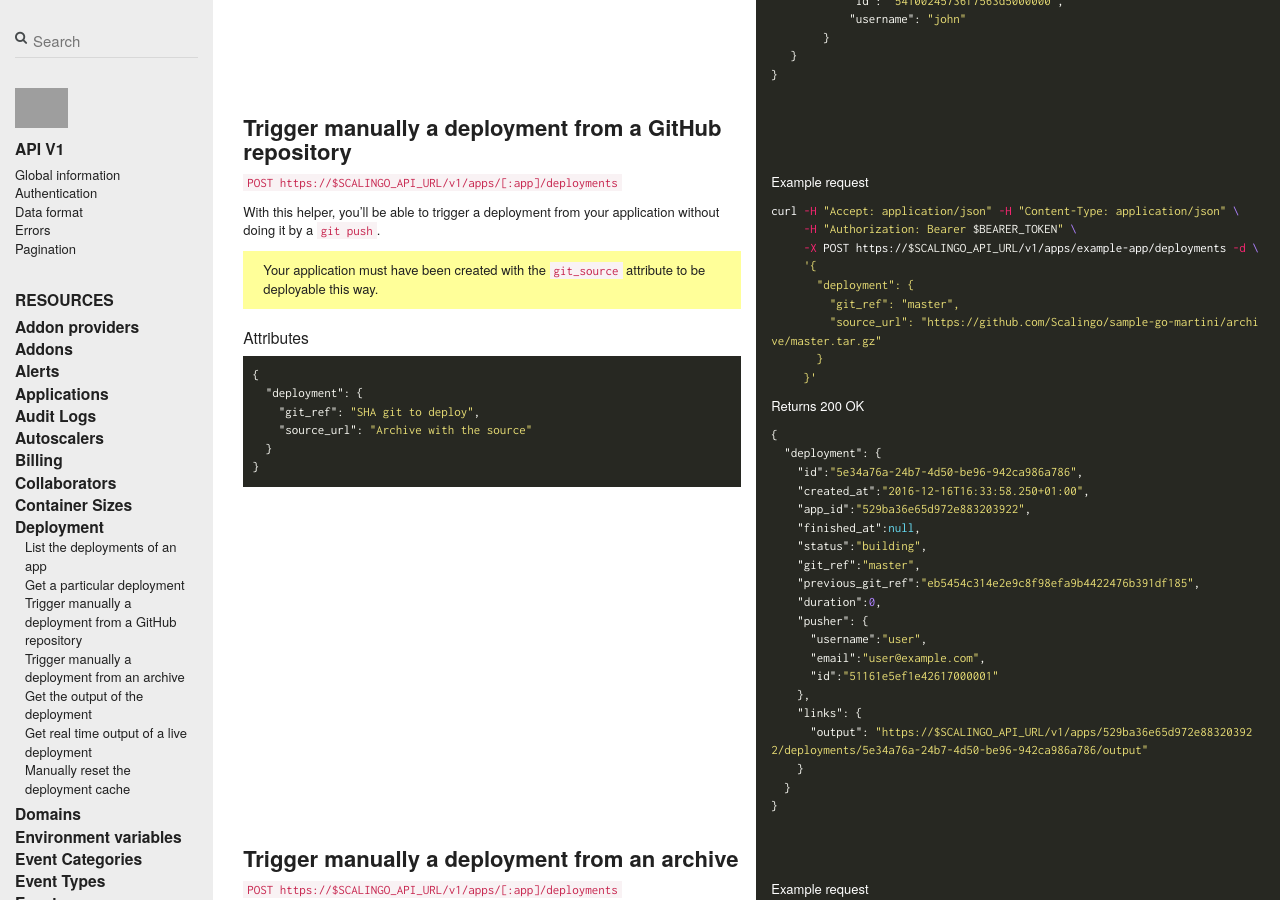
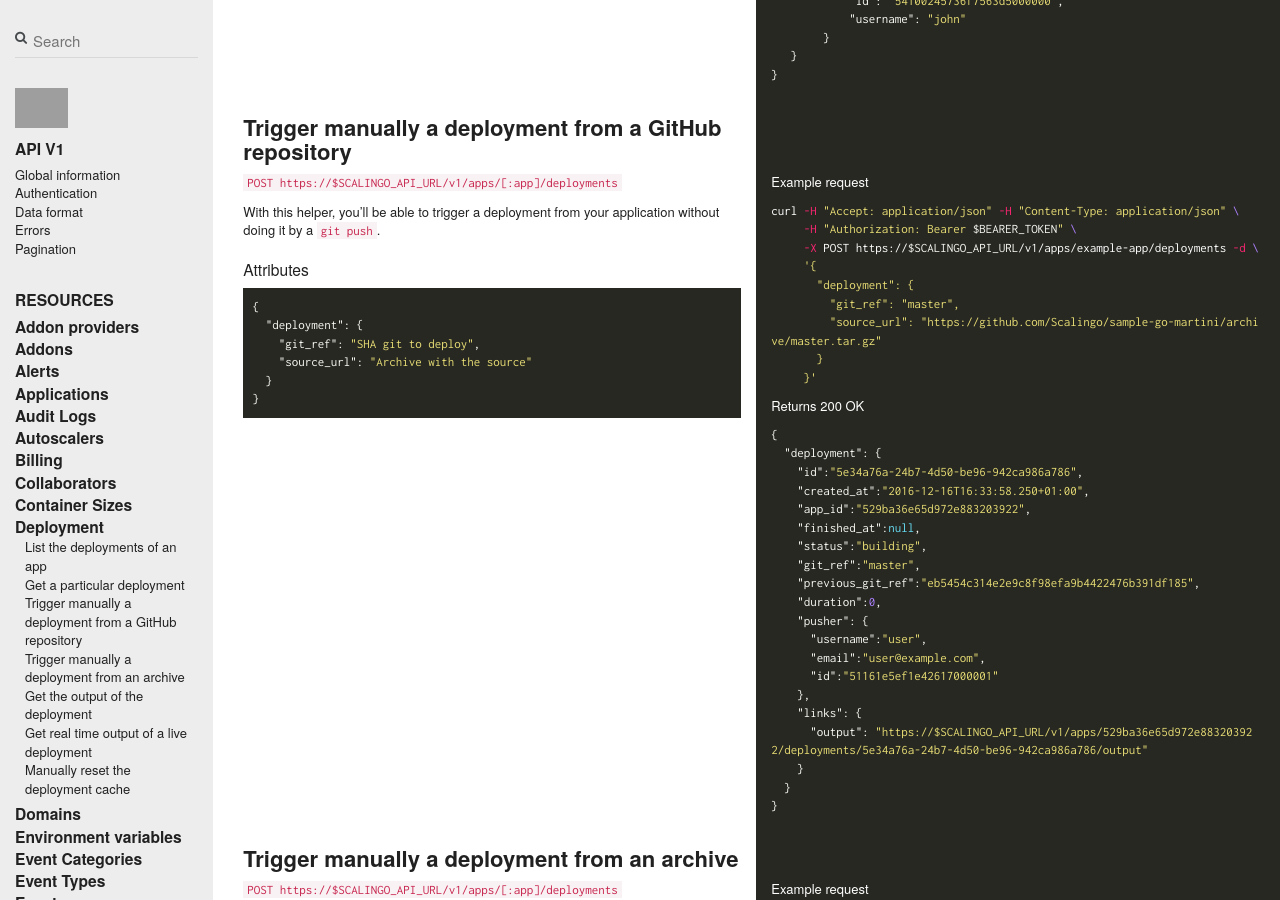
Before and after one commit to jdauphant/developers-documentation, a Jekyll site: the page built from _scalingo_api/deployments.md, in a window 1280 px wide and 900 px high, scrolled down 1750 px. Built offline with Jekyll 4.4.1, drawn with Linux system fonts in a browser that asks for light colours; nearby versions of some CDN libraries; comment, search, counter and statistics services are not loaded; grey boxes are pictures that could not be loaded.

Commit message:
Remove false warning, archive deployment can be handled without git_source, it was in the past when it was reserved to one-click deployments

```diff
--- a/_scalingo_api/deployments.md
+++ b/_scalingo_api/deployments.md
@@ -161,9 +161,6 @@ Returns 200 OK
 
 With this helper, you'll be able to trigger a deployment from your application
 without doing it by a `git push`.
-
-> Your application must have been created with the `git_source` attribute to be
-deployable this way.
 
 ### Attributes
 
```
